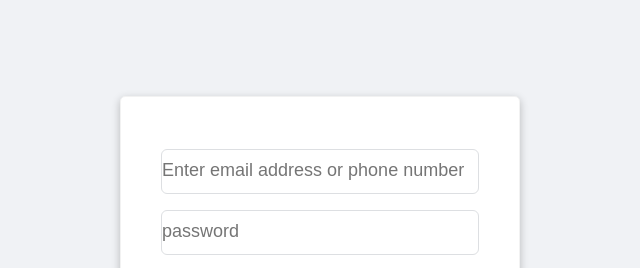
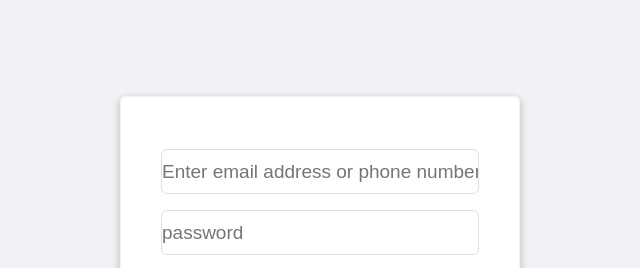
Before and after one commit to TimiMaliki/House-chores_Todo-list, a plain HTML site: page index.html in a window 1280 px wide. Shown: the top 268 px of the page, 615-1255 px from the left. Drawn offline with Linux system fonts and the light colour scheme.

Commit message:
input inner text

```diff
--- a/index.css
+++ b/index.css
@@ -60,11 +60,13 @@ input {
   border: 1px solid #dddfe2;
   appearance: none;
   cursor: pointer;
+  font-size: 20px;
 }
 input::placeholder {
-  font-size: 18px;
+  font-size: 19px;
   width: 100%;
   text-align: start;
+
 }
 .log_in {
   border: none;
```
